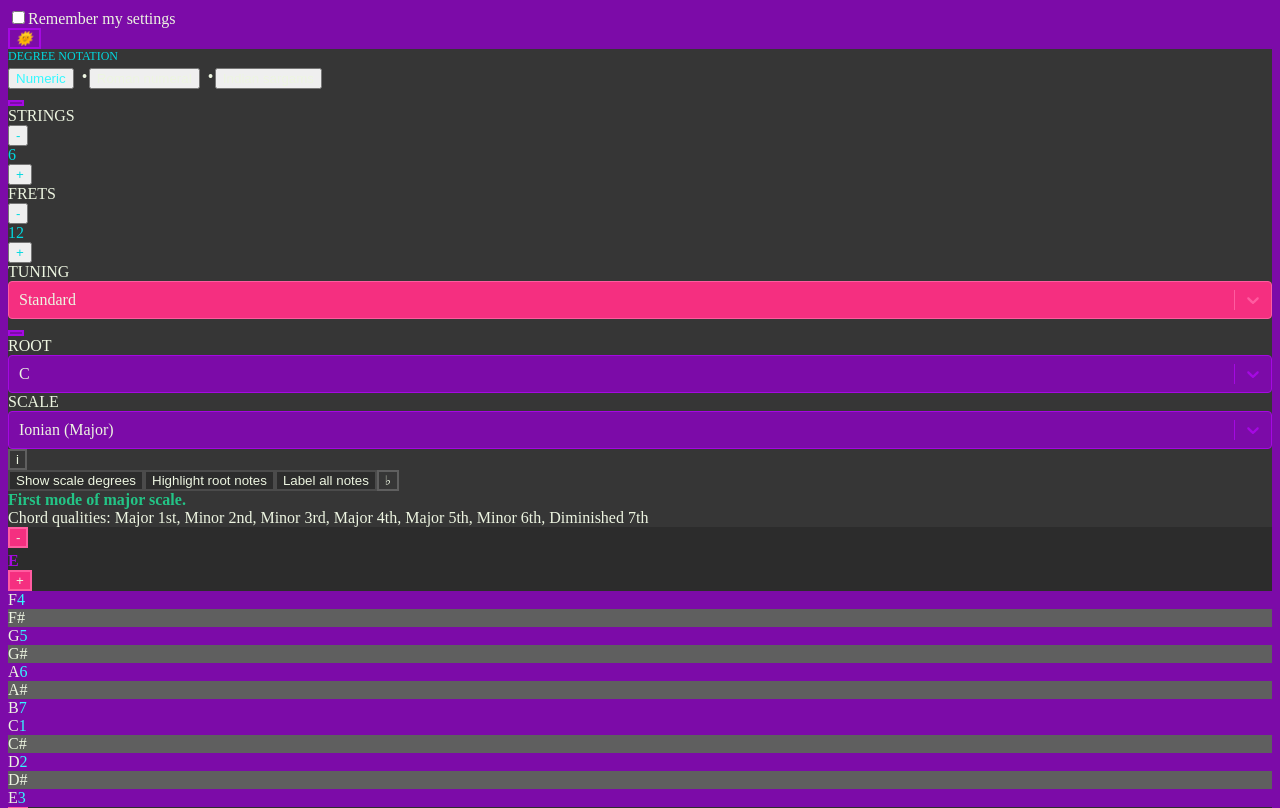
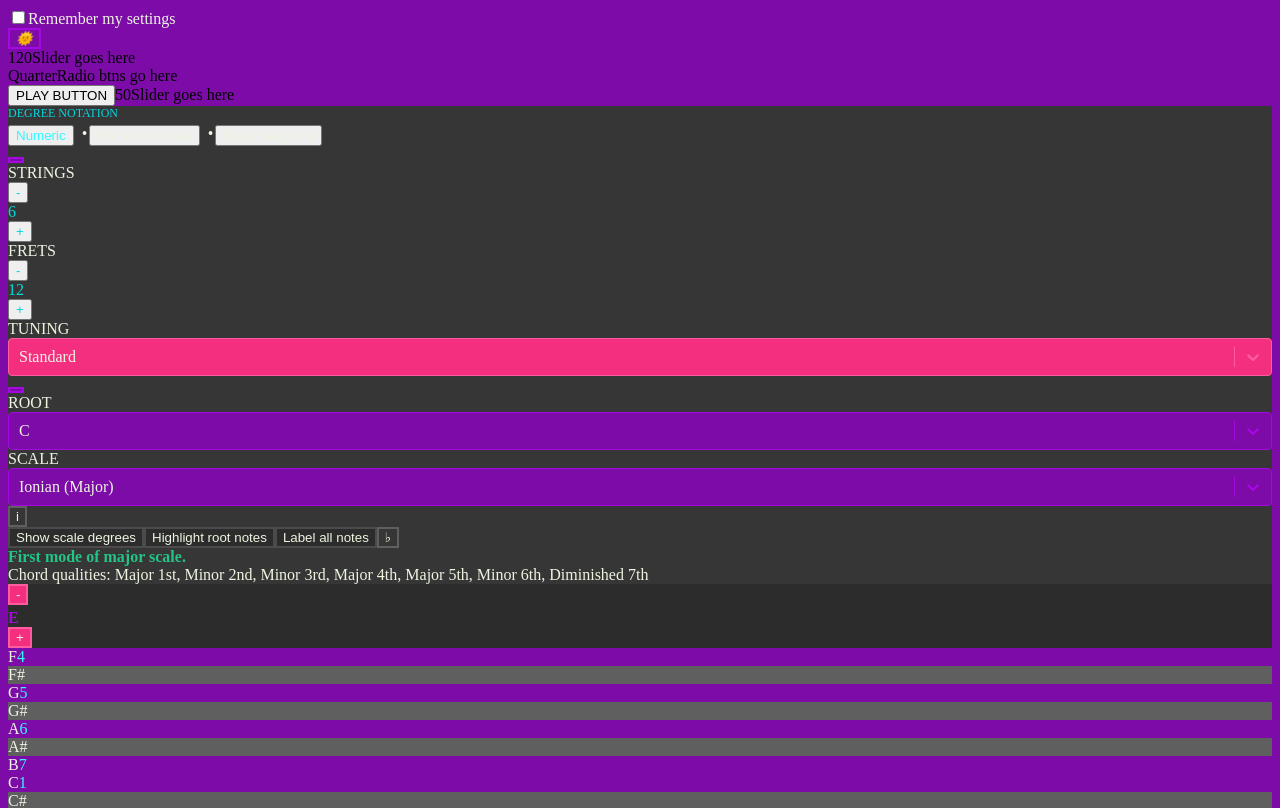
Before and after one commit to jake-carr/scale-finder-v4, a React app: page / in a window 1280 px wide. Shown: the top 808 px of the page. Built offline with nearby package versions, Linux system fonts and the light colour scheme; the HTML template or start-up script is replaced by a standard one.

Commit message:
metronome layout/planning

```diff
--- a/client/src/components/App.jsx
+++ b/client/src/components/App.jsx
@@ -13,6 +13,7 @@ import Fretboard from './containers/Fretboard';
 import Footer from './containers/Footer';
 import CircularButton from './interactive/CircularButton';
 import Checkbox from './interactive/Checkbox.jsx';
+import Metronome from './interactive/Metronome.jsx';
 
 export default function App() {
   // App
@@ -177,6 +178,7 @@ export default function App() {
             emoji={true}
           />
         </div>
+        <Metronome />
         <Settings
           note={note}
           scale={scale}
--- /dev/null
+++ b/client/src/components/interactive/Metronome.jsx
@@ -0,0 +1,44 @@
+// toggled by a button on the right
+// metronome modal itself is draggable and resizable, high z-index
+// options: bpm, notes, volume
+// mvp: bpm input/stepper , quarter/eight/sixteenth notes avail
+//  add cleaner controls and more note options in future versions
+// plays a sound
+
+import React, { useState, useContext } from 'react';
+import { ThemeContext } from '../../constants/theme-context';
+
+// only prop will be isOpen
+export default function Metronome({}) {
+  const theme = useContext(ThemeContext);
+
+  // Modal movement
+  const [size, resizeWindow] = useState(100); // % ?
+  const [position, moveWindow] = useState([0, 0]); // x, y % ?
+
+  // Metronome settings
+  const [BPM, setBPM] = useState(120); // Min 60, Max 240, selected by slider
+  const [frequency, setFrequency] = useState('Quarter'); // Quarter, Eigth or Sixteenth, selected by radio btns
+  const [volume, setVolume] = useState(50); // Min 0, Max 100, slider
+  const [playing, toggleMetronome] = useState(false); // Start/stop button
+
+  return (
+    <div className="metronome">
+      <div className="settings">
+        <div className="metronome-setting">
+          <span>{BPM}</span>
+          <span>Slider goes here</span>
+        </div>
+        <div className="metronome-setting">
+          <span>{frequency}</span>
+          <span>Radio btns go here</span>
+        </div>
+        <div className="metronome-setting">
+          <button>PLAY BUTTON</button>
+          <span>{volume}</span>
+          <span>Slider goes here</span>
+        </div>
+      </div>
+    </div>
+  );
+}
```
Also changed, not shown: 2 other files (tests, documents, lock files or other folders).
